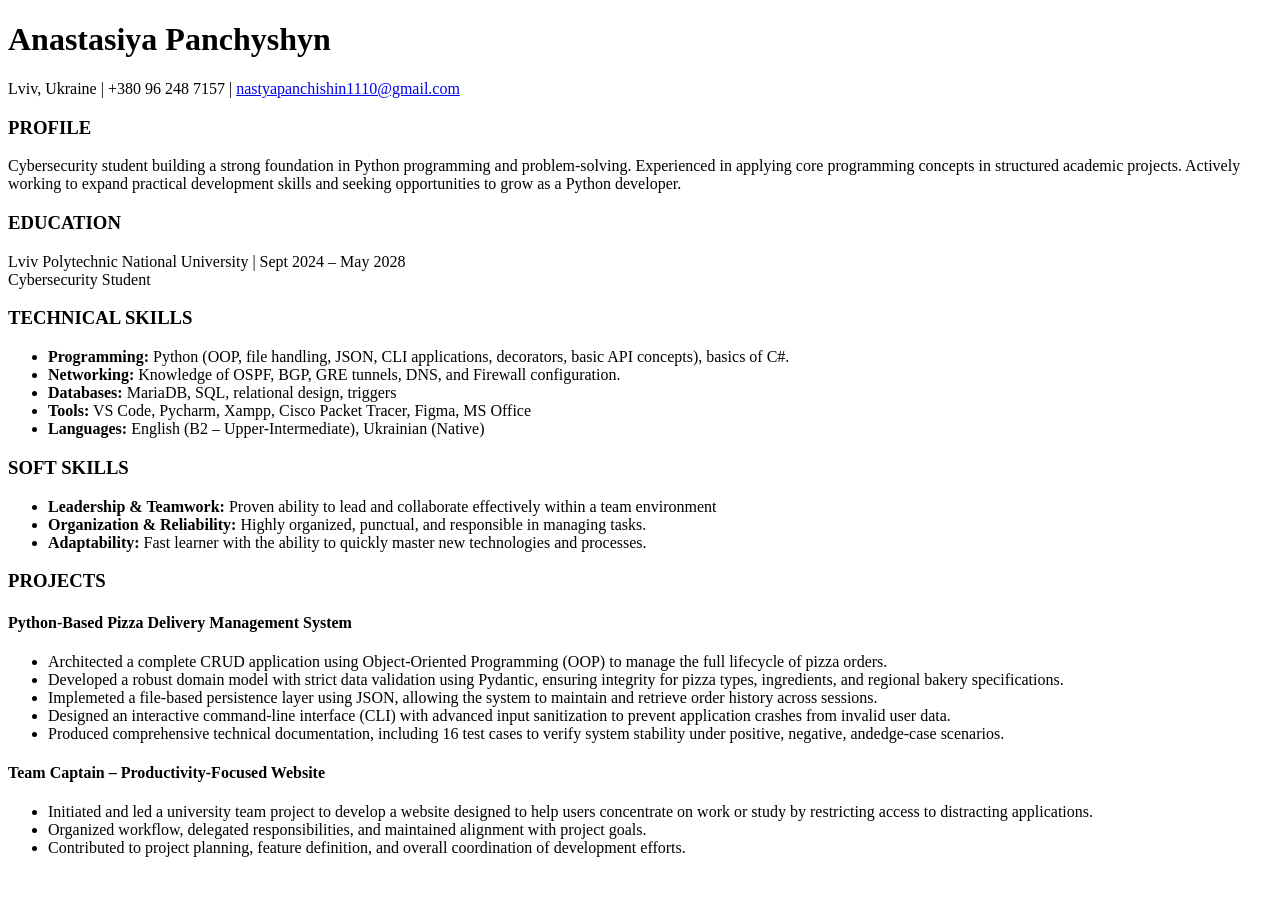
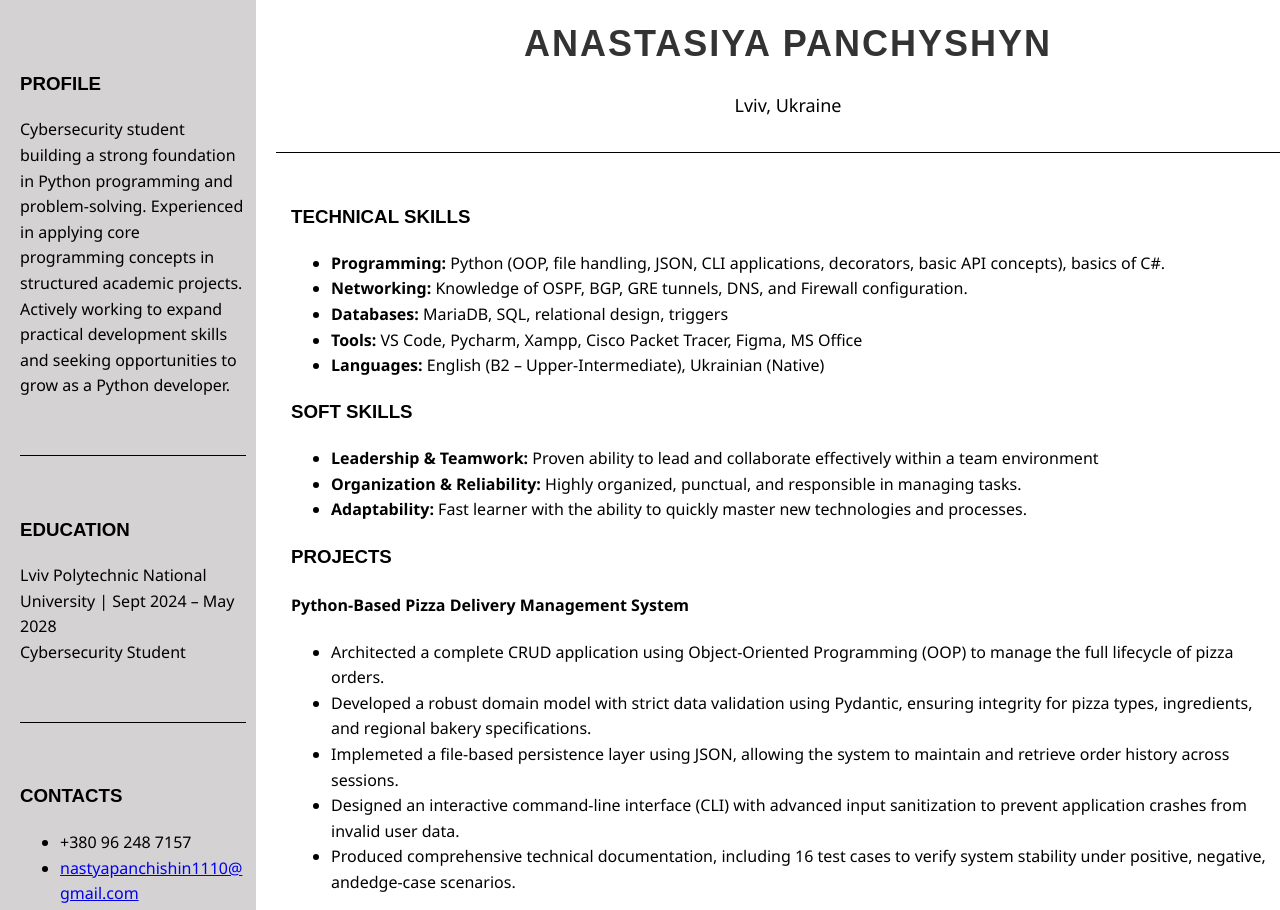
Before and after one commit to akkatty/lab_2, a plain HTML site: page index.html in a window 1280 px wide. Shown: the top 910 px of the page. Before the commit the page ends 873 px from the top, so only its background shows below. Drawn offline with Linux system fonts and the light colour scheme.

Commit message:
із css

```diff
--- a/index.html
+++ b/index.html
@@ -2,13 +2,15 @@
 <html lang = "en">
 <head>
     <meta charset="UTF-8">
+    <link rel = "stylesheet" href = "styles.css">
     <title>My CV</title>
 </head>
 <body>
     <header>
         <h1>Anastasiya Panchyshyn</h1>
-        <p>Lviv, Ukraine | +380 96 248 7157 | <a href="mailto:nastyapanchishin1110@gmail.com">nastyapanchishin1110@gmail.com</a></p>
+        <p>Lviv, Ukraine</p>
     </header>
+    <div id = "left_side_block">
         <section>
             <h3>PROFILE</h3>
             <p>
@@ -21,6 +23,15 @@
             <h3>EDUCATION</h3>
             <p>Lviv Polytechnic National University | Sept 2024 – May 2028 <br> Cybersecurity Student</p>
          </section>
+         <section>
+            <h3>CONTACTS</h3>
+            <ul>
+                <li>+380 96 248 7157</li>
+                <li><a href="mailto:nastyapanchishin1110@gmail.com">nastyapanchishin1110@gmail.com</a></li>
+            </ul>
+         </section>
+    </div>
+    <div id = "right_side_block">
         <section>
              <h3>TECHNICAL SKILLS</h3>
             <ul>
@@ -56,5 +67,6 @@
             <li>Contributed to project planning, feature definition, and overall coordination of development efforts.</li>
         </ul>
         </section>
+    </div>
 </body>
 </html>
--- /dev/null
+++ b/styles.css
@@ -0,0 +1,67 @@
+* {
+    box-sizing: border-box;
+}
+
+body {
+    margin: 0;
+    padding: 0;
+    font-family: 'Segoe UI', Tahoma, Geneva, Verdana, sans-serif;
+    line-height: 1.6;
+    display: grid;
+    grid-template-columns: 20% 80%;
+    gap: 0 20px;
+}
+
+header {
+    background: rgb(255, 255, 255);
+    display: block;
+    border-bottom: 0.5px solid #000;
+    margin-bottom: 10px;
+    text-align: center;
+}
+
+header p {
+    font-size: 18px;
+}
+
+header h1 {
+    font-family: 'Montserrat', sans-serif;
+    font-size: 36px;
+    text-transform: uppercase;
+    letter-spacing: 2px;
+    margin: 0;
+    color: #333;
+}
+
+#left_side_block {
+    grid-row: 1 / 5;
+    grid-column: 1;
+    background: #d4d2d2;
+    border: 0;
+    padding: 10px 10px 10px 20px;
+    overflow-wrap: break-word;
+}
+
+#left_side_block section {
+    padding-top: 40px;
+}
+
+#left_side_block section:not(:last-of-type) {
+    border-bottom: 0.5px solid #000;
+    padding-bottom: 40px;
+}
+
+header, #right_side_block {
+    grid-column: 2;
+    background: #fff;
+    padding: 15px;
+    margin-bottom: 15px;
+}
+
+h3 {
+    font-family: 'Montserrat', sans-serif;
+}
+
+#left_side_block a:hover {
+    color: rgb(177, 11, 11);
+}
```
Also changed, not shown: 1 other file. Lines whose indentation alone changed are shown as unchanged.
